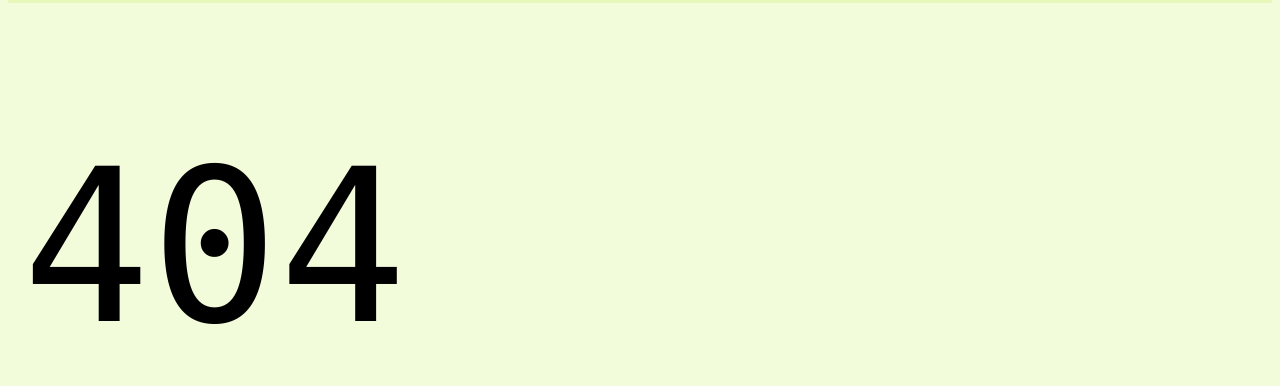
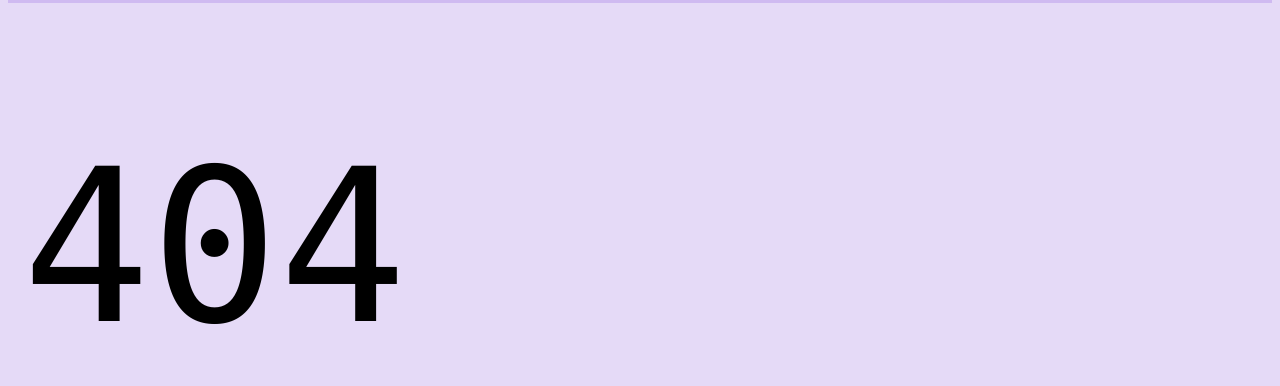
Before and after one commit to Chaya-SK/my-website, a website with bundled scripts: page 404.html in a window 1280 px wide. Shown: the part 61-447 px from the top of the page. Built offline with nearby package versions, Linux system fonts and the light colour scheme; files whose address does not match are found by name.

Commit message:
Lavender

```diff
--- a/styles/styles.css
+++ b/styles/styles.css
@@ -14,7 +14,7 @@
   /* colors */
   --link-color: #035fe6;
   --link-hover-color: #136ff6;
-  --background-color: #adea1327;
+  --background-color: #5712cf27;
   --overlay-background-color: #eee;
   --highlight-background-color: #ccc;
   --text-color: #000;
```
